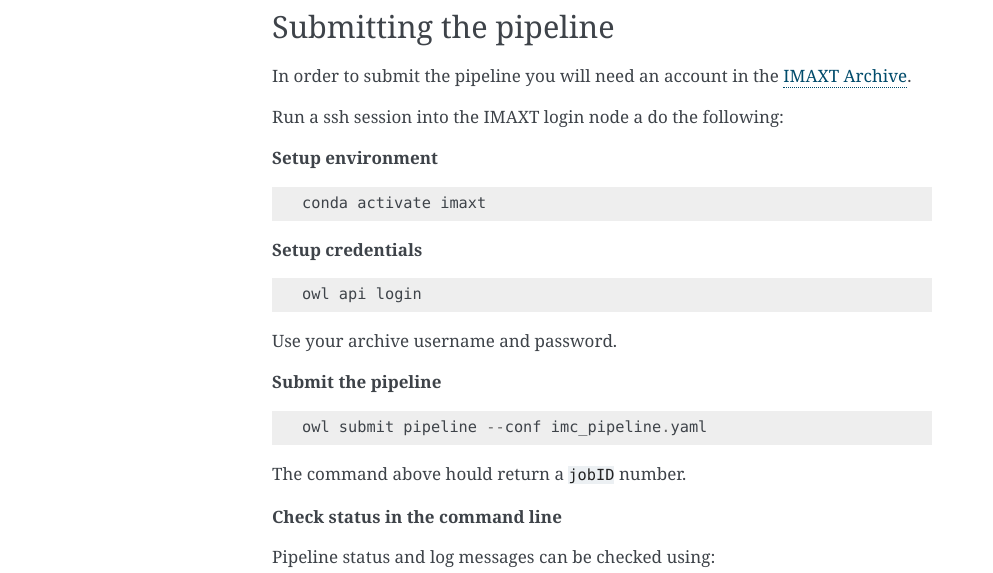
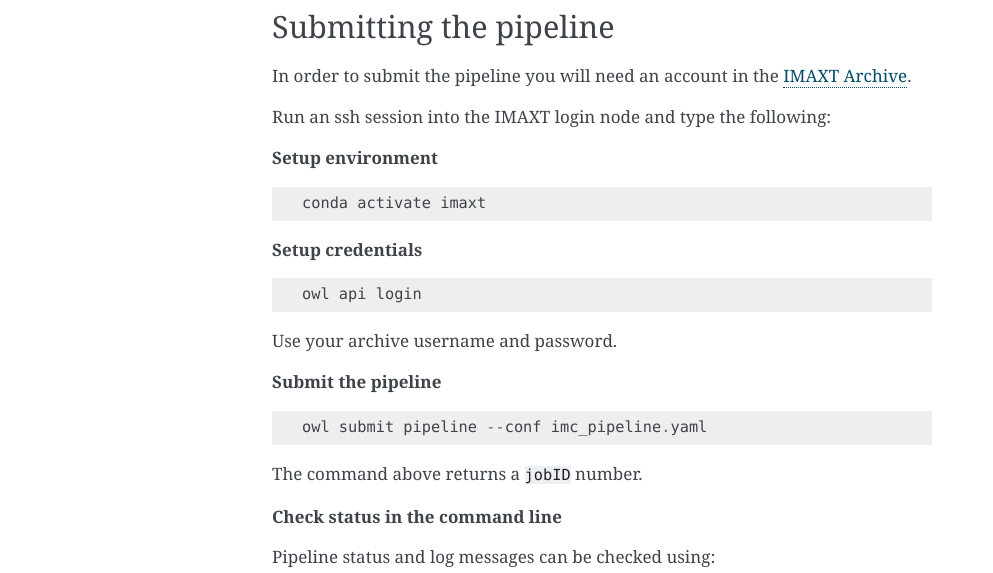
Before and after one commit to IMAXT/imc-nuclear-segmentation, a Sphinx documentation site: the page built from docs/usage.rst, in a window 1280 px wide. Shown: the part 1147-1720 px from the top of the page, without its empty margins (148-1141 px from the left). Built offline with Sphinx 7.4.7, drawn with Linux system fonts in a browser that asks for light colours; formulas are drawn with MathJax 3.

Commit message:
Update docs on usage

```diff
--- a/docs/usage.rst
+++ b/docs/usage.rst
@@ -59,7 +59,7 @@ Submitting the pipeline
 In order to submit the pipeline you will need an account in the
 `IMAXT Archive <https://imaxt.ast.cam.ac.uk/archive>`_.
 
-Run a ssh session into the IMAXT login node a do the following:
+Run an ssh session into the IMAXT login node and type the following:
 
 **Setup environment**
 
@@ -81,7 +81,7 @@ Use your archive username and password.
 
     owl submit pipeline --conf imc_pipeline.yaml
 
-The command above hould return a ``jobID`` number.
+The command above returns a ``jobID`` number.
 
 **Check status in the command line**
 
```
